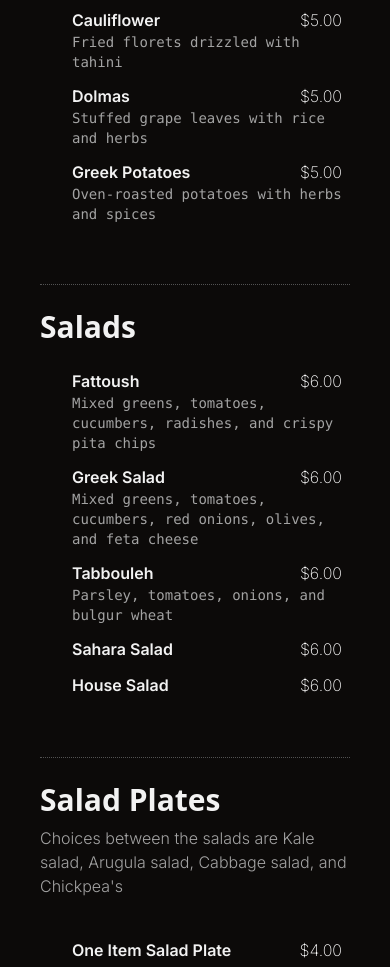
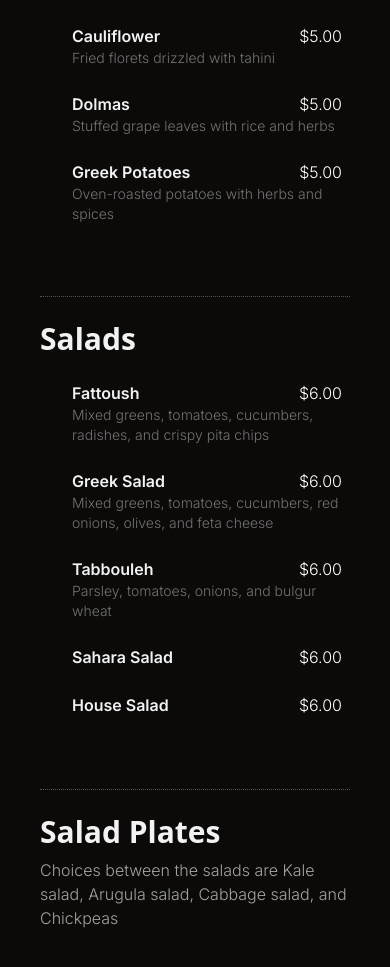
Before and after one commit to lucasmo066/sahara-grill, a Next.js app: page /menu in a window 390 px wide. Shown: the part 1030-1997 px from the top of the page. Built offline with nearby package versions, Linux system fonts and the light colour scheme; a web font is replaced by a local one.

Commit message:
menu is more spaced out

```diff
--- a/src/components/CateringSection.tsx
+++ b/src/components/CateringSection.tsx
@@ -15,7 +15,7 @@ export default function CateringSection() {
     const [accordionValue, setAccordionValue] = useState<string>('');
 
     return (
-        <div className="mt-32 lg:mt-20 flex flex-col w-full items-center justify-center py-20 px-10 lg:px-20 bg-theme text-black dark:text-white" id="catering">
+        <div className="flex flex-col w-full items-center justify-center py-20 px-10 lg:px-20  bg-theme text-black dark:text-white" id="catering">
             <h2 className="aladin-regular text-start text-9xl font-medium mb-5 pb-4 bg-clip-text text-transparent bg-gradient-to-b from-red-600 to-red-950">
                 Private Events
             </h2>
--- a/src/components/menu/DrinksContentSection.tsx
+++ b/src/components/menu/DrinksContentSection.tsx
@@ -21,7 +21,7 @@ const FoodContentSections: React.FC<DrinksContentSectionsProps> = ({ title, sect
   return (
     <div className="border-b border-dotted border-neutral-600 pb-8 pt-6">
       <h2 className="aladin-regular text-3xl md:text-4xl font-semibold mb-2 text-start">{title}</h2>
-      {sectionDescription && <p className="text-neutral-400 text-md font-light mb-6">{sectionDescription}</p>}
+      {sectionDescription && <p className="text-neutral-700 dark:text-neutral-400 text-md font-light mb-6">{sectionDescription}</p>}
       <div className={classNames("flex flex-col md:flex-row md:items-center", { "md:flex-row-reverse": variant === 'right' })}>
         {imageUrl && (
           <div className="w-full md:w-1/2 my-4 md:mb-0 md:h-auto">
@@ -38,12 +38,12 @@ const FoodContentSections: React.FC<DrinksContentSectionsProps> = ({ title, sect
         <div className={`w-full md:w-${imageUrl ? '1/2' : 'full'} px-2 md:px-8`}>
           <ul className="pl-6 py-4">
             {menuItems.map((item, index) => (
-              <li key={index} className="mb-3">
+              <li key={index} className="mb-6">
                 <div className="flex justify-between">
-                  <span className="font-semibold">{item.name}</span>
-                  <span className="dark:text-white text-black font-extralight">{item.price}</span>
+                  <span className="font-semibold  md:text-lg">{item.name}</span>
+                  <span className="dark:text-white text-black font-light">{item.price}</span>
                 </div>
-                <div className="text-neutral-400 text-sm font-mono mb-2">{item.description}</div>
+                <div className="text-neutral-500 text-sm md:text-base font-light mb-2">{item.description}</div>
               </li>
             ))}
           </ul>
--- a/src/components/menu/FoodContent.tsx
+++ b/src/components/menu/FoodContent.tsx
@@ -46,7 +46,7 @@ const FoodContent = () => {
     },
     {
       title: "Salad Plates",
-      sectionDescription: "Choices between the salads are Kale salad, Arugula salad, Cabbage salad, and Chickpea's",
+      sectionDescription: "Choices between the salads are Kale salad, Arugula salad, Cabbage salad, and Chickpeas",
       menuItems: [
         { name: "One Item Salad Plate", price: "$4.00", description: "" },
         { name: "Two Item Salad Plate", price: "$7.00", description: "" },
@@ -184,7 +184,7 @@ const SectionWithAnimation: React.FC<SectionWithAnimationProps> = ({ section, de
       ref={ref}
       initial={{ opacity: 0, y: 20 }}
       animate={controls}
-      transition={{ delay, duration: 0.2 }}
+      transition={{ duration: 0.2 }}
     >
       <FoodContentSections
         title={section.title}
--- a/src/components/menu/FoodContentSections.tsx
+++ b/src/components/menu/FoodContentSections.tsx
@@ -20,7 +20,7 @@ const FoodContentSections: React.FC<FoodContentSectionsProps> = ({ title, sectio
   return (
     <div className="border-b border-dotted border-neutral-600 pb-8 pt-6">
       <h2 className="aladin-regular text-3xl md:text-4xl font-semibold mb-2 text-start">{title}</h2>
-      {sectionDescription && <p className="text-neutral-400 text-md font-light mb-6">{sectionDescription}</p>}
+      {sectionDescription && <p className="text-neutral-700 dark:text-neutral-400 text-md font-light mb-6">{sectionDescription}</p>}
       <div className={classNames("flex flex-col md:flex-row md:items-center", { "md:flex-row-reverse": variant === 'right' })}>
         {imageUrl && (
           <div className="w-full md:w-1/2 mb-4 md:mb-0 md:h-auto">
@@ -37,12 +37,12 @@ const FoodContentSections: React.FC<FoodContentSectionsProps> = ({ title, sectio
         <div className={`w-full md:w-${imageUrl ? '1/2' : 'full'} px-2 md:px-8`}>
           <ul className="pl-6 py-4">
             {menuItems.map((item, index) => (
-              <li key={index} className="mb-3">
+              <li key={index} className="mb-6">
                 <div className="flex justify-between">
-                  <span className="font-semibold">{item.name}</span>
-                  <span className="dark:text-white text-black font-extralight">{item.price}</span>
+                  <span className="font-semibold md:text-lg">{item.name}</span>
+                  <span className="dark:text-white text-black font-light">{item.price}</span>
                 </div>
-                <div className="text-neutral-400 text-sm font-mono mb-2">{item.description}</div>
+                <div className="text-neutral-500 dark:text-neutral-500 text-sm md:text-base font-light mb-2">{item.description}</div>
               </li>
             ))}
           </ul>
```
